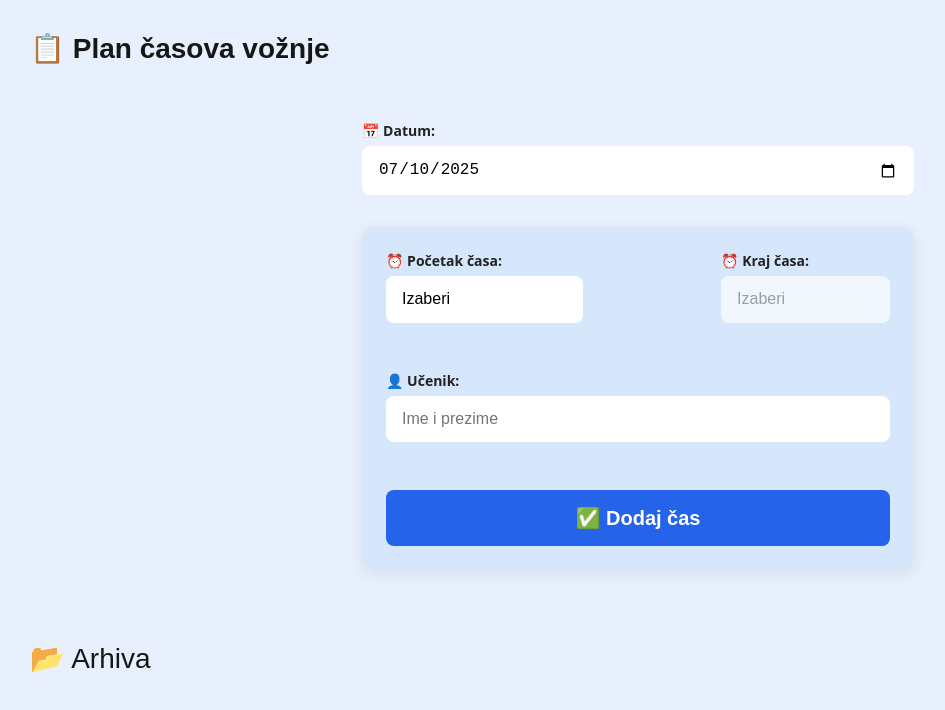
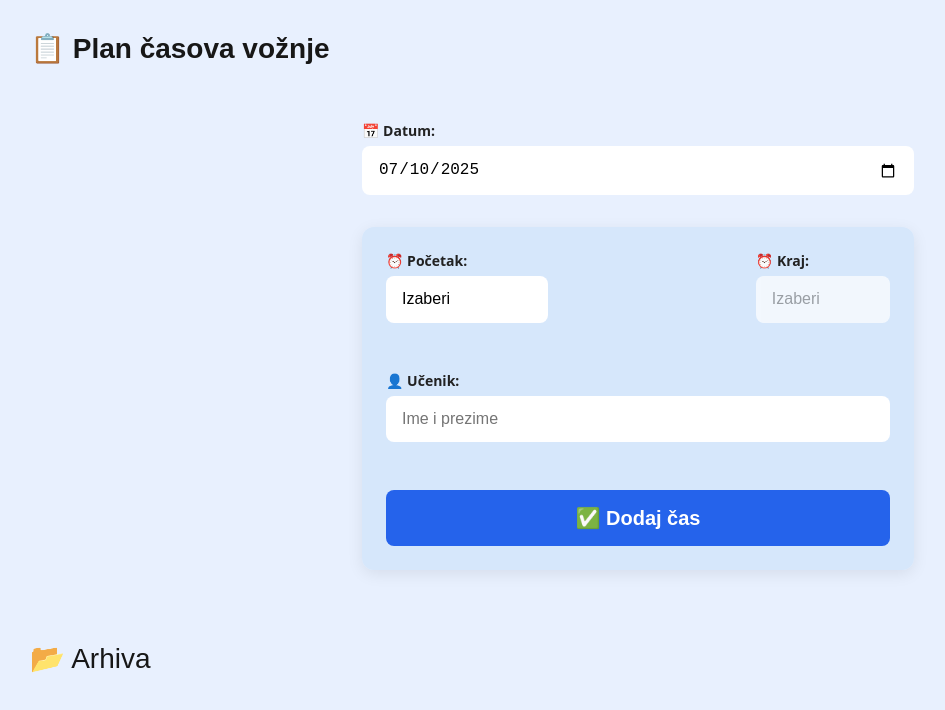
Before and after one commit to todorovicjelena/voznja-raspored, a Next.js app: page / in a window 1280 px wide. Shown: the top 710 px of the page, without its empty margins (2-947 px from the left). Built offline with nearby package versions, Linux system fonts and the light colour scheme.

Commit message:
Remove word

```diff
--- a/src/components/lesson-form/index.tsx
+++ b/src/components/lesson-form/index.tsx
@@ -155,7 +155,7 @@ export default function LessonForm({
         <label>
           <div className={styles.timeGroup}>
             <label>
-              ⏰ Početak časa:
+              ⏰ Početak:
               <select
                 value={startTime}
                 onChange={(e) => setStartTime(e.target.value)}
@@ -170,7 +170,7 @@ export default function LessonForm({
               </select>
             </label>{" "}
             <label>
-              ⏰ Kraj časa:
+              ⏰ Kraj:
               <select
                 value={endTime}
                 onChange={(e) => handleTimeChange("end", e.target.value)}
```
